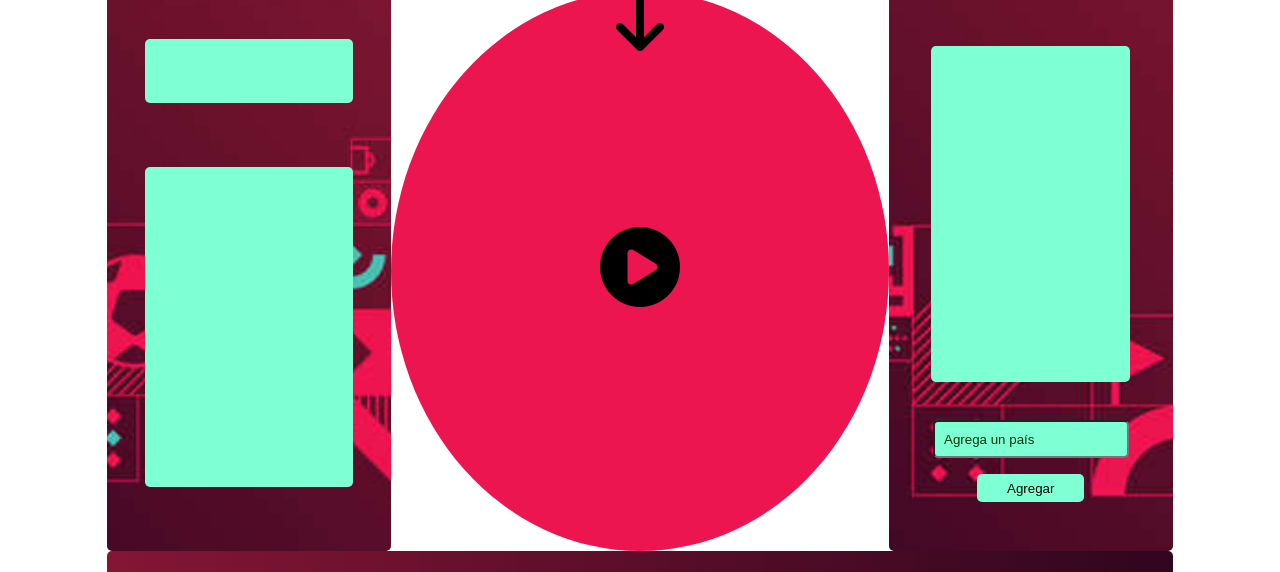
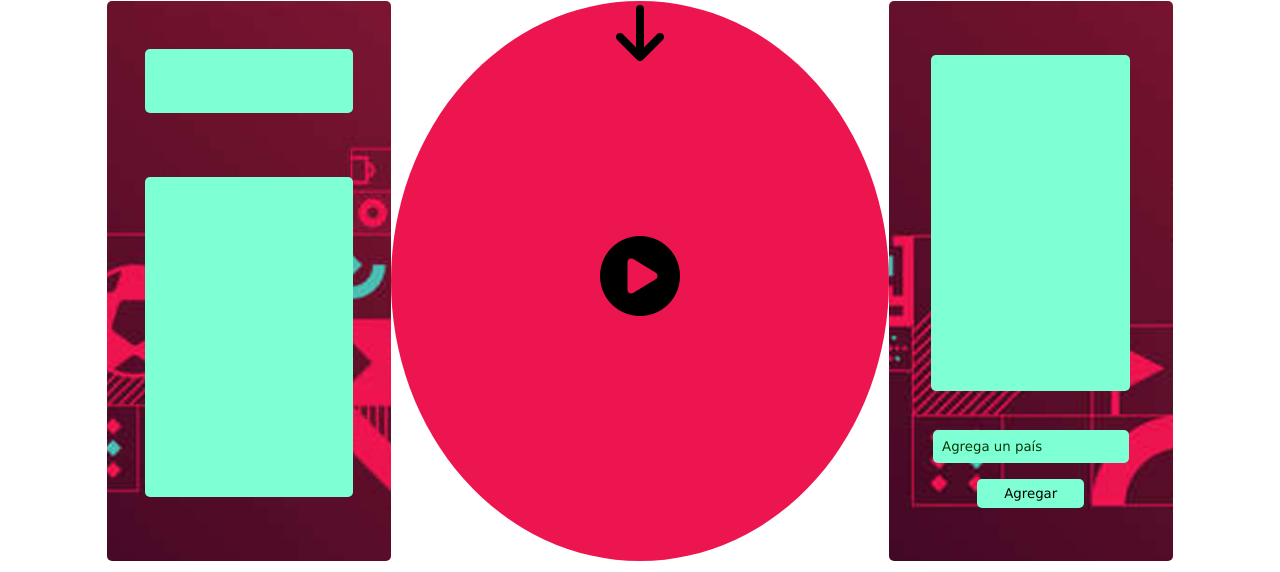
Before and after one commit to diegofred10/world-cup-wheel, a website built with Vite: page src/index.html in a window 1280 px wide. Shown: the part 170-742 px from the top of the page. Built offline with nearby package versions, Linux system fonts and the light colour scheme; a web font is replaced by a local one.

Commit message:
working progress

```diff
--- a/src/sass/boxResultados.scss
+++ b/src/sass/boxResultados.scss
@@ -1,7 +1,7 @@
 @use "./fonts";
 
 .container-results {
-  font-family: "opensans";
+  font-family:'Lucida Sans', 'Lucida Sans Regular', 'Lucida Grande', 'Lucida Sans Unicode', Geneva, Verdana, sans-serif;
   height: 35em;
   width: 20em;
   background-image: url("../assets/FondoResultadoss.png");
@@ -31,14 +31,23 @@
     align-items: center;
     height: 20%;
     width: 75%;
+
     .input-country {
       width: 92%;
+      font-family: sans-serif;
       background-color: aquamarine;
       margin-bottom: 1.2em;
       padding: 0.7em;
       border-radius: 5px;
+      border: none;
+    font-family:'Lucida Sans', 'Lucida Sans Regular', 'Lucida Grande', 'Lucida Sans Unicode', Geneva, Verdana, sans-serif;
       &::placeholder {
         color: rgb(8, 55, 8);
+    font-family:'Lucida Sans', 'Lucida Sans Regular', 'Lucida Grande', 'Lucida Sans Unicode', Geneva, Verdana, sans-serif;
+    &:active{
+    font-family:'Lucida Sans', 'Lucida Sans Regular', 'Lucida Grande', 'Lucida Sans Unicode', Geneva, Verdana, sans-serif;
+
+    }
       }
     }
     .add-country-button {
@@ -48,6 +57,8 @@
       width: 50%;
       border-radius: 5px;
       border: none;
+      font-family:'Lucida Sans', 'Lucida Sans Regular', 'Lucida Grande', 'Lucida Sans Unicode', Geneva, Verdana, sans-serif;
+
       &:hover {
         background-color: #22927d;
       }
--- a/src/sass/styles.scss
+++ b/src/sass/styles.scss
@@ -22,7 +22,6 @@ body {
 .content {
   display: flex;
   justify-content: space-between;
-  //   align-items: start;
   width: 90%;
-  margin: 0 auto;
+  margin: 2em auto;
 }
--- a/src/sass/wheel.scss
+++ b/src/sass/wheel.scss
@@ -26,7 +26,6 @@
   height: 58%;
   cursor: pointer;
   align-self: center;
-  //   justify-self: center;
   &:hover {
     color: #34d7b8;
   }
@@ -35,8 +34,5 @@
 .icon-arrow {
   font-size: 4em;
   justify-self: start;
-  // align-self: start;
-  //   justify-self: center;
-  //   position: relative;
-  //   left: 14%;
+
 }
```
